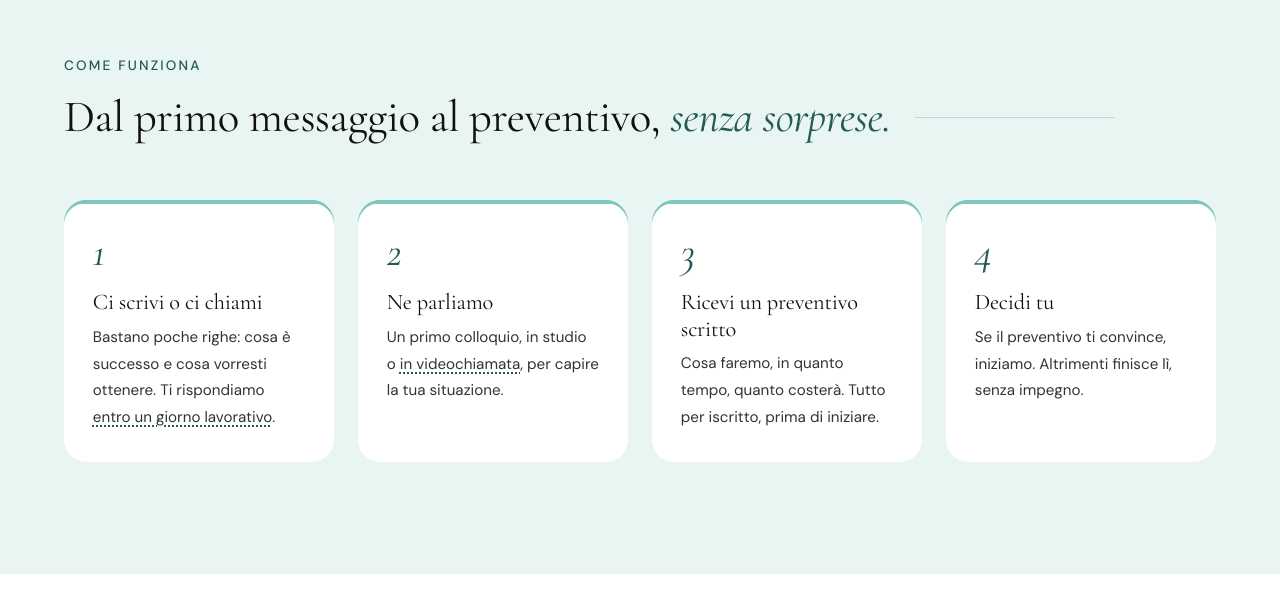
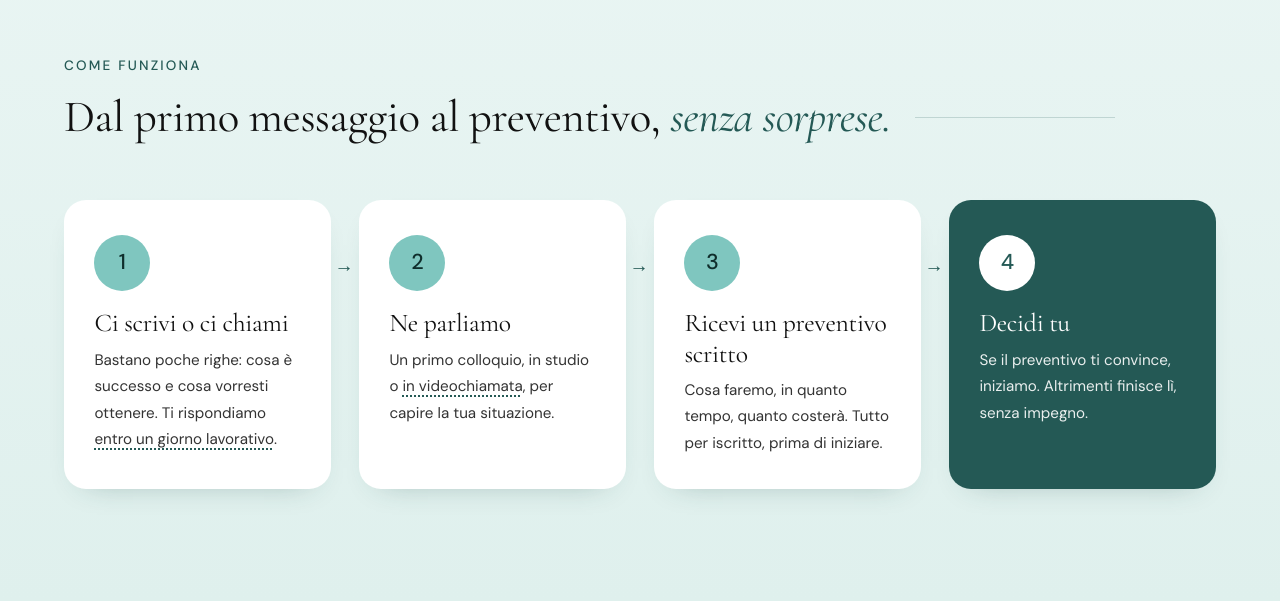
Before and after one commit to madeinaquila/milaw, a plain HTML site: page index.html in a window 1280 px wide. Shown: the part 1934-2540 px from the top of the page. Drawn offline with nearby package versions, Linux system fonts and the light colour scheme.

Commit message:
Add files via upload

```diff
--- a/index.html
+++ b/index.html
@@ -7,7 +7,7 @@
   <title>MI.LAW Legal Network · Avvocati a Milano, Corso Vercelli 11</title>
   <meta name="description" content="MI.LAW Legal Network, Corso Vercelli 11 a Milano: contratti, dati personali, tecnologia e intelligenza artificiale, consumatori, società e immobili. Raccontaci il tuo caso.">
   <link rel="stylesheet" href="style.css">
-  <link rel="stylesheet" href="tema.css?v=6">
+  <link rel="stylesheet" href="tema.css?v=7">
 </head>
 <body>
 
--- a/tema.css
+++ b/tema.css
@@ -483,3 +483,41 @@ main p a:not(.btn) { text-decoration: underline; text-underline-offset: 3px; }
 .btn, .sit .go, .tile-more a, .link-acqua { font-size: 0.82rem !important; }
 .profile-photo-placeholder { font-size: 0.8rem !important; }
 .profile-bio { max-width: 66ch; }
+
+/* ============================================================
+   Home · Come funziona: più vivo
+   numeri in cerchi pieni, frecce tra i passaggi, ultimo passo evidenziato
+   ============================================================ */
+.section-acqua { background: linear-gradient(180deg, #e9f5f3 0%, #dff0ed 100%); }
+.steps { gap: 28px; }
+.steps li {
+  position: relative; overflow: visible; border-top: 0; padding: 2.2rem 1.9rem 2rem;
+  box-shadow: 0 12px 30px -22px rgba(31,77,74,.45);
+  transition: transform .35s ease, box-shadow .35s ease;
+}
+.steps li::before { display: none; }
+.steps .n {
+  display: inline-grid; place-items: center; width: 56px; height: 56px; border-radius: 50%;
+  background: var(--acqua); color: #0f2e2c; font-family: var(--serif); font-style: normal;
+  font-size: 1.7rem; font-weight: 600; line-height: 1;
+}
+.steps h3 { font-size: 1.6rem; font-weight: 500; margin-top: 1.1rem; }
+/* freccia tra un passaggio e l'altro */
+.steps li:not(:last-child)::after {
+  content: '→'; position: absolute; right: -24px; top: 3.05rem; z-index: 2;
+  width: 22px; text-align: center; font-size: 1.2rem; color: var(--acqua-scuro);
+}
+/* l'ultimo passo è la decisione: card piena */
+.steps li:last-child { background: var(--acqua-scuro); }
+.steps li:last-child h3 { color: #fff; }
+.steps li:last-child p { color: rgba(255,255,255,.9) !important; }
+.steps li:last-child .n { background: #fff; color: var(--acqua-scuro); }
+@media (hover: hover) {
+  .steps li:hover { transform: translateY(-6px); box-shadow: 0 22px 40px -22px rgba(31,77,74,.55); }
+  .steps li:hover .n { background: var(--acqua-scuro); color: #fff; }
+  .steps li:last-child:hover .n { background: var(--acqua); color: #0f2e2c; }
+}
+@media (max-width: 960px) {
+  .steps li:not(:last-child)::after { display: none; }
+}
+.steps .n { font-family: var(--sans) !important; font-size: 1.35rem !important; font-weight: 500 !important; }
```
Also changed, not shown: aree.html (+1 -1 lines), chi-siamo.html (+1 -1 lines), contatti.html (+1 -1 lines), team-simona-nicolosi.html (+1 -1 lines), team.html (+1 -1 lines).
